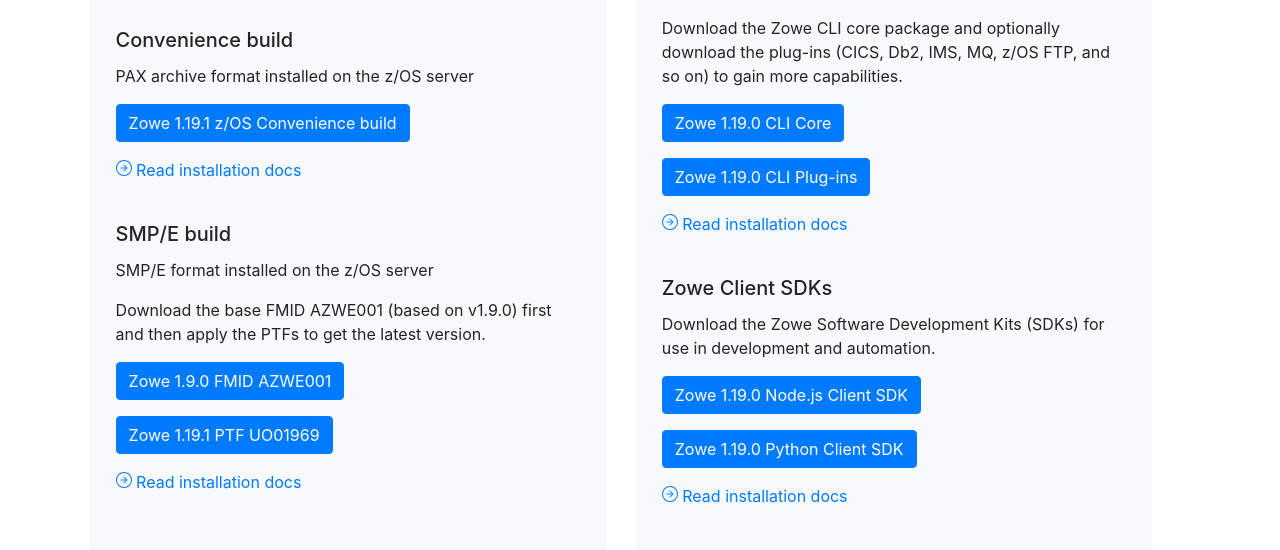
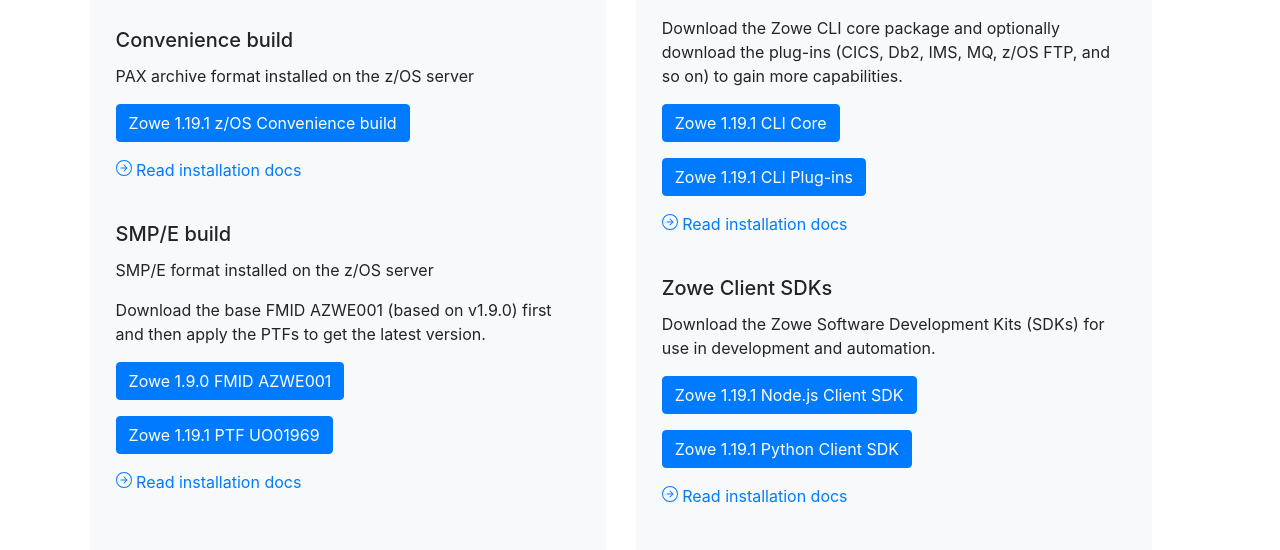
Before and after one commit to zowe/zowe.github.io, a Jekyll site: the page built from download.md, in a window 1280 px wide and 900 px high, scrolled down 436 px. Shown: the part 147-697 px from the top of the window. Built offline with Jekyll 4.4.1, drawn with Linux system fonts in a browser that asks for light colours; our own code applies the rules of GitHub Pages for plain Markdown files.

Commit message:
also release CLI v1.19.1
Signed-off-by: Jack (T.) Jia <jack-tiefeng.jia@ibm.com>

```diff
--- a/_data/releases.yml
+++ b/_data/releases.yml
@@ -5,11 +5,11 @@
   smpe_version: 1.19.1
   smpe_sysmod: PTF
   smpe_numbers: UO01969
-  cli_version: 1.19.0
-  cli_plugins_version: 1.19.0
-  node_sdk_version: 1.19.0
-  python_sdk_version: 1.19.0
-  release_date: 2021-02-08
+  cli_version: 1.19.1
+  cli_plugins_version: 1.19.1
+  node_sdk_version: 1.19.1
+  python_sdk_version: 1.19.1
+  release_date: 2021-02-11
   documentation: stable
 - version: 1.19.0
   zos_version: 1.19.0
```
